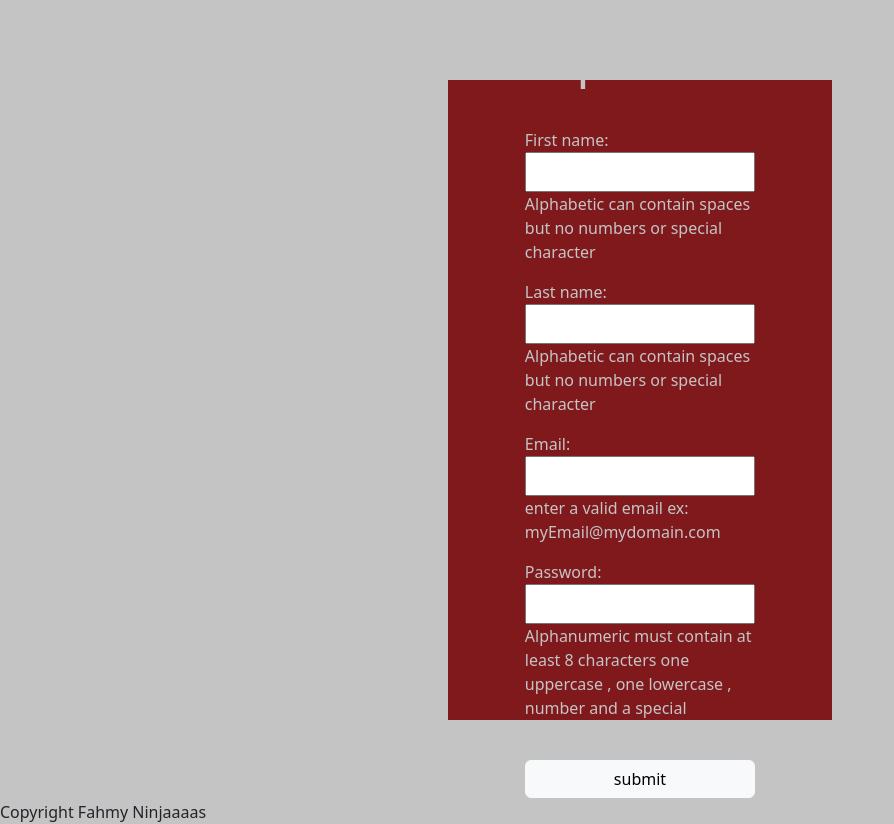
After one commit to Ofahmy143/Form, a PHP site: page / in a window 1280 px wide. The commit adds this page. Shown: the whole page, without its empty margins (0-894 px from the left). Run offline with PHP 8.4, Linux system fonts and the light colour scheme.

Commit message:
Add regex validation to the form poorly

```diff
--- a/styles.css
+++ b/form/css/styles.css
@@ -24,9 +24,9 @@ section div{
     justify-content: center;
     align-items: center;
     width: 30%;
-    height: 70%;
+    height: 80%;
     background-color: #7F191C;
-    ;
+
 }
 
 div h2{
@@ -47,3 +47,8 @@ button{
 input[type=text]{
     height: 40px;
 }
+
+div p{
+    margin-top: -10;
+    color: #C5C4C5;
+}
--- a/header.php
+++ b/form/header.php
@@ -5,7 +5,7 @@
     <meta http-equiv="X-UA-Compatible" content="IE=edge">
     <meta name="viewport" content="width=device-width, initial-scale=1.0">
     <link href="https://cdn.jsdelivr.net/npm/bootstrap@5.2.2/dist/css/bootstrap.min.css" rel="stylesheet" integrity="sha384-Zenh87qX5JnK2Jl0vWa8Ck2rdkQ2Bzep5IDxbcnCeuOxjzrPF/et3URy9Bv1WTRi" crossorigin="anonymous">
-    <link rel = "stylesheet" href="styles.css">
+    <link rel = "stylesheet" href="css/styles.css">
     <title>STP form</title>
 
 </head>
--- /dev/null
+++ b/form/index.php
@@ -0,0 +1,39 @@
+
+
+
+<?php include('header.php');?>
+
+
+<section>
+    <div>
+<h2> STP form example</h2>
+<form action="../validation/validation.php" method ="POST">
+
+<label>First name:</label>
+<input type="text" name="firstName">
+<p>Alphabetic can contain spaces but no numbers or special character</p>
+
+<label>Last name:</label>
+<input type="text" name="lastName">
+<p>Alphabetic can contain spaces but no numbers or special character</p>
+
+<label>Email:</label>
+<input type="text" name="email">
+<p>enter a valid email ex: myEmail@mydomain.com</p>
+
+
+<label>Password:</label>
+<input type="text" name="password">
+<p>Alphanumeric must contain at least 8 characters one uppercase , one lowercase , number and a special character</p>
+
+
+<input type="submit" value="submit" name="submit" class="btn btn-light">
+<br>
+
+</form>
+</div>
+
+
+</section>
+
+<?php include('footer.php');?>
```
Also changed, not shown: Database/mySQL.php (+24 -10 lines), index.php (deleted, +0 -33 lines), validation/validation.php (added, +41 -0 lines), form/footer.php (renamed from footer.php).
